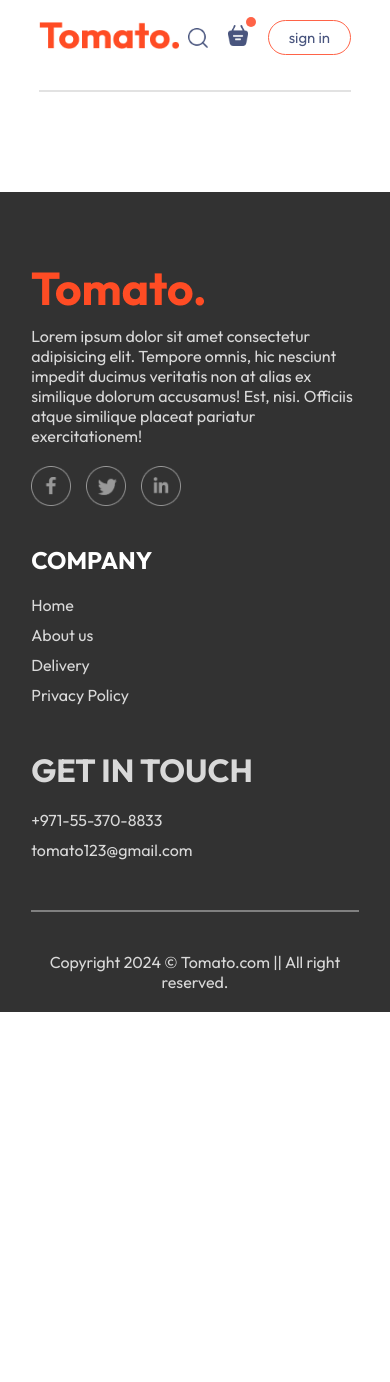
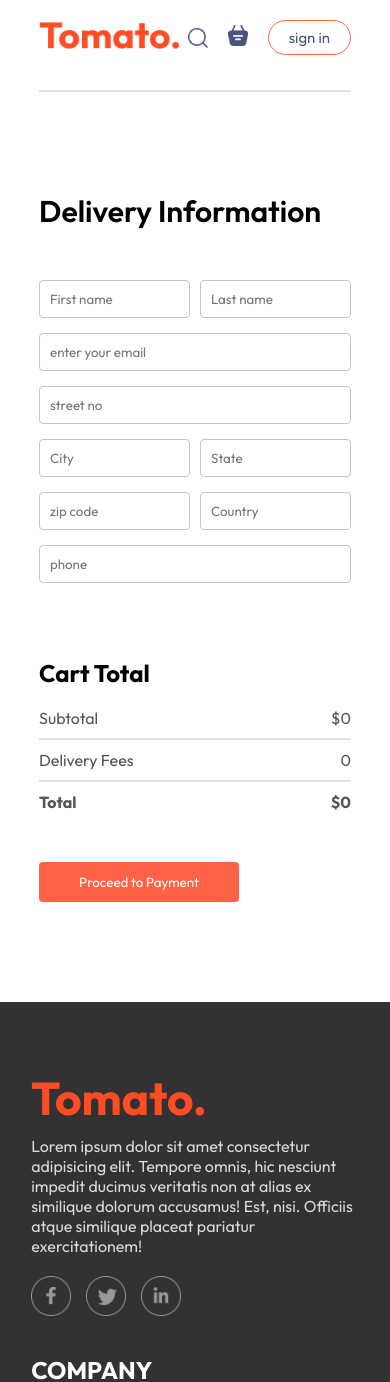
Before and after one commit to VedantGames/food-del, a React (Vite) app: page /order in a window 390 px wide. Shown: the top 1382 px of the page. Before the commit the page ends 1012 px from the top, so only its background shows below. Built offline with nearby package versions, Linux system fonts and the light colour scheme.

Commit message:
15 commit

```diff
--- a/src/components/Navbar/Navbar.jsx
+++ b/src/components/Navbar/Navbar.jsx
@@ -1,10 +1,13 @@
-import React, { useState } from "react";
+import React, { useContext, useState } from "react";
 import "./Navbar.css";
 import { assets } from "../../assets/assets/assets";
 import { Link } from "react-router-dom";
+import {StoreContext} from "../../context/StoreContext"
 
 const Navbar = ({setShowLogin}) => {
   const [menu, setMenu] = useState("home");
+
+  const {getTotalCartAmount} = useContext(StoreContext);
 
   return (
     <>
@@ -44,7 +47,7 @@ const Navbar = ({setShowLogin}) => {
           <img src={assets.search_icon} alt="" />
           <div className="navbar-search-icon">
             <Link to="/cart"><img src={assets.basket_icon} alt="" /></Link>
-            <div className="dot"></div>
+            <div className={getTotalCartAmount()===0?"":"dot"}></div>
           </div>
           <button onClick={()=>setShowLogin(true)}>sign in</button>
         </div>
--- a/src/context/StoreContext.jsx
+++ b/src/context/StoreContext.jsx
@@ -18,9 +18,16 @@ const StoreContextProvider = (props) => {
     setCartItems((prev) => ({ ...prev, [itemId]: prev[itemId] - 1 }));
   };
 
-  useEffect(() => {
-    console.log(cartItems);
-  }, [cartItems]);
+  const getTotalCartAmount = () => {
+    let totalAmount = 0;
+    for (const item in cartItems) {
+      if (cartItems[item] > 0) {
+        let itemInfo = food_list.find((product) => product._id === item);
+        totalAmount += itemInfo.price * cartItems[item];
+      }
+    }
+    return totalAmount;
+  };
 
   const contextValue = {
     food_list,
@@ -28,6 +35,7 @@ const StoreContextProvider = (props) => {
     setCartItems,
     addToCart,
     removeFromCart,
+    getTotalCartAmount,
   };
 
   return (
--- a/src/pages/Cart/Cart.css
+++ b/src/pages/Cart/Cart.css
@@ -23,3 +23,68 @@
 .cart-items-item .cross {
   cursor: pointer;
 }
+.cart-bottom {
+  margin-top: 80px;
+  display: flex;
+  justify-content: space-between;
+  gap: max(12vw, 20px);
+}
+.cart-total {
+  flex: 1;
+  display: flex;
+  flex-direction: column;
+  gap: 20px;
+}
+.cart-total-details {
+  display: flex;
+  justify-content: space-between;
+  color: #555;
+}
+.cart-total hr {
+  margin: 10px 0px;
+}
+.cart-total button {
+  border: none;
+  color: white;
+  background-color: tomato;
+  width: max(15vw, 200px);
+  padding: 12px 0px;
+  border-radius: 4px;
+  cursor: pointer;
+}
+.cart-promocode {
+  flex: 1;
+}
+.cart-promocode p {
+  color: #555;
+}
+.cart-promocode-input {
+  margin-top: 10px;
+  display: flex;
+  justify-content: space-between;
+  align-items: center;
+  background-color: #eaeaea;
+  border-radius: 4px;
+}
+.cart-promocode-input input {
+  background: transparent;
+  border: none;
+  outline: none;
+  padding-left: 10px;
+}
+.cart-promocode-input button {
+  width: max(10vw, 150px);
+  padding: 12px 5px;
+  background-color: black;
+  color: white;
+  border: none;
+  border-radius: 4px;
+}
+@media (max-width: 750px) {
+  .cart-bottom {
+    flex-direction: column-reverse;
+  }
+  .cart-promocode {
+    justify-content: start;
+  }
+}
--- a/src/pages/Cart/Cart.jsx
+++ b/src/pages/Cart/Cart.jsx
@@ -1,9 +1,13 @@
 import React, { useContext } from "react";
 import "./Cart.css";
 import { StoreContext } from "../../context/StoreContext";
+import { useNavigate } from "react-router-dom";
 
 const Cart = () => {
-  const { cartItems, food_list, removeFromCart } = useContext(StoreContext);
+  const { cartItems, food_list, removeFromCart, getTotalCartAmount } =
+    useContext(StoreContext);
+
+  const navigate = useNavigate();
 
   return (
     <div className="cart">
@@ -44,26 +48,31 @@ const Cart = () => {
           <div>
             <div className="cart-total-details">
               <p>Subtotal</p>
-              <p>{0}</p>
+              <p>${getTotalCartAmount()}</p>
             </div>
             <hr />
             <div className="cart-total-details">
               <p>Delivery Fees</p>
-              <p>{2}</p>
+              <p>{getTotalCartAmount() === 0 ? 0 : 2}</p>
             </div>
             <hr />
             <div className="cart-total-details">
               <b>Total</b>
-              <b>{0}</b>
+              <b>
+                ${getTotalCartAmount() === 0 ? 0 : getTotalCartAmount() + 2}
+              </b>
             </div>
           </div>
-          <button>Proceed to Checkout</button>
+          <button onClick={() => navigate("/order")}>
+            Proceed to Checkout
+          </button>
         </div>
         <div className="cart-promocode">
           <div>
             <p>if you have promo code. Enter it here</p>
             <div className="cart-promocode-input">
-              <input type="text" placeholder="Enter promo code"/>
+              <input type="text" placeholder="Enter promo code" />
+              <button>Proceed</button>
             </div>
           </div>
         </div>
--- a/src/pages/PlaceOrder/PlaceOrder.css
+++ b/src/pages/PlaceOrder/PlaceOrder.css
@@ -0,0 +1,42 @@
+.place-order {
+  display: flex;
+  align-items: start;
+  justify-content: space-between;
+  gap: 50px;
+  margin-top: 100px;
+}
+.place-order-left {
+  width: 100%;
+  max-width: max(30%, 500px);
+}
+.place-order-left .title {
+  font-size: 30px;
+  font-weight: 600;
+  margin-bottom: 50px;
+}
+.place-order-left input {
+  margin-bottom: 15px;
+  width: 100%;
+  padding: 10px;
+  border: 1px solid #c5c5c5;
+  border-radius: 4px;
+  outline-color: tomato;
+}
+.place-order-left .multi-fields {
+  display: flex;
+  gap: 10px;
+}
+.place-order-right {
+  width: 100%;
+  max-width: max(40%, 500px);
+}
+.place-order .cart-total button {
+  margin-top: 30px;
+}
+@media (max-width: 750px) {
+  .place-order {
+    display: flex;
+    flex-direction: column;
+    gap: 60px;
+  }
+}
--- a/src/pages/PlaceOrder/PlaceOrder.jsx
+++ b/src/pages/PlaceOrder/PlaceOrder.jsx
@@ -1,12 +1,56 @@
-import React from 'react'
-import "./PlaceOrder.css"
+import React, { useContext } from "react";
+import "./PlaceOrder.css";
+import { StoreContext } from "../../context/StoreContext";
 
 const PlaceOrder = () => {
+  const { getTotalCartAmount } = useContext(StoreContext);
+
   return (
-    <div>
+    <form className="place-order">
+      <div className="place-order-left">
+        <p className="title">Delivery Information</p>
+        <div className="multi-fields">
+          <input type="text" placeholder="First name" required />
+          <input type="text" placeholder="Last name" required />
+        </div>
+        <input type="email" placeholder="enter your email" required />
+        <input type="text" placeholder="street no" required />
+        <div className="multi-fields">
+          <input type="text" placeholder="City" required />
+          <input type="text" placeholder="State" required />
+        </div>
+        <div className="multi-fields">
+          <input type="text" placeholder="zip code" />
+          <input type="text" placeholder="Country" required />
+        </div>
+        <input type="text" placeholder="phone" required />
+      </div>
+      <div className="place-order-right">
+        <div className="cart-total">
+          <h2>Cart Total</h2>
+          <div>
+            <div className="cart-total-details">
+              <p>Subtotal</p>
+              <p>${getTotalCartAmount()}</p>
+            </div>
+            <hr />
+            <div className="cart-total-details">
+              <p>Delivery Fees</p>
+              <p>{getTotalCartAmount() === 0 ? 0 : 2}</p>
+            </div>
+            <hr />
+            <div className="cart-total-details">
+              <b>Total</b>
+              <b>
+                ${getTotalCartAmount() === 0 ? 0 : getTotalCartAmount() + 2}
+              </b>
+            </div>
+          </div>
+          <button>Proceed to Payment</button>
+        </div>
+      </div>
+    </form>
+  );
+};
 
-    </div>
-  )
-}
-
-export default PlaceOrder
+export default PlaceOrder;
```
